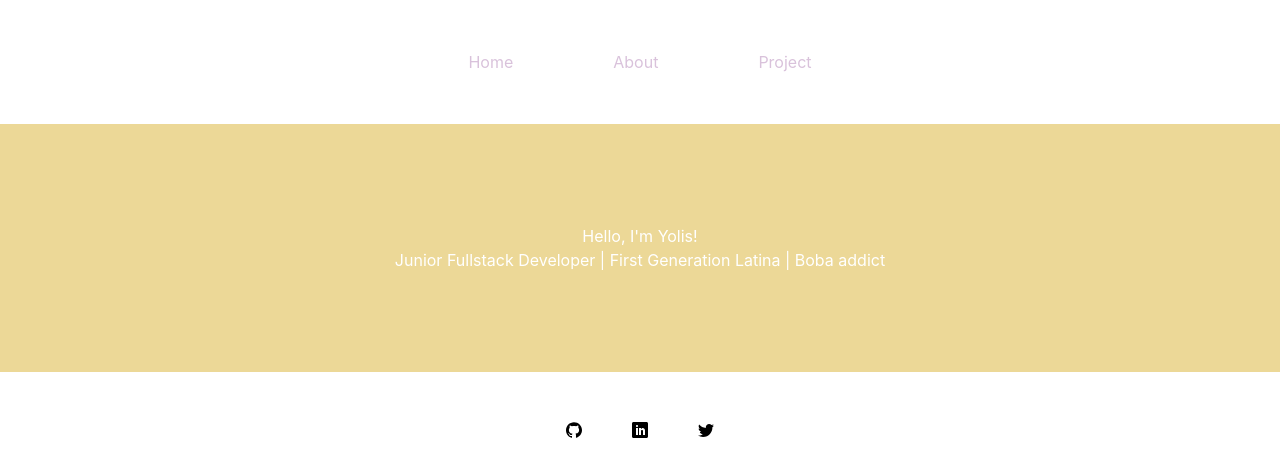
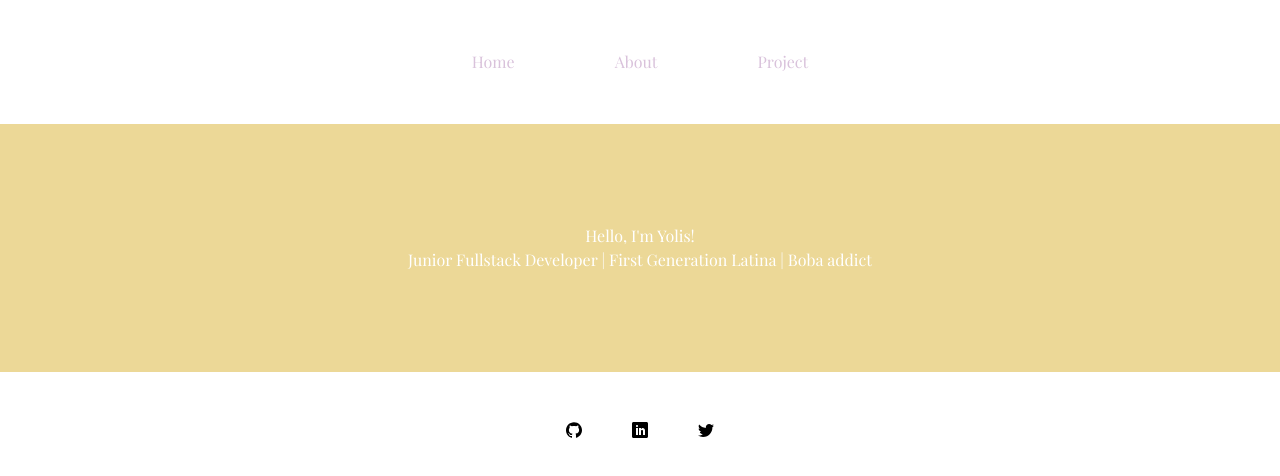
Before and after one commit to Yolisss/devPortfolio, a Next.js app: page / in a window 1280 px wide. Shown: the top 476 px of the page. Built offline with nearby package versions, Linux system fonts and the light colour scheme.

Commit message:
changed font style to playfair display

```diff
--- a/pages/_app.js
+++ b/pages/_app.js
@@ -1,13 +1,21 @@
 import Navbar from "../components/Navbar";
 import "../styles/globals.css";
 import SocialMedia from "../components/SocialMedia";
+import { Playfair_Display } from "next/font/google";
+
+const playfair_Display = Playfair_Display({
+  weight: "400",
+  subsets: ["latin"],
+});
 
 function MyApp({ Component, pageProps }) {
   return (
     <>
-      <Navbar />
-      <Component {...pageProps} />
-      <SocialMedia />
+      <main className={playfair_Display.className}>
+        <Navbar />
+        <Component {...pageProps} />
+        <SocialMedia />
+      </main>
     </>
   );
 }
```
